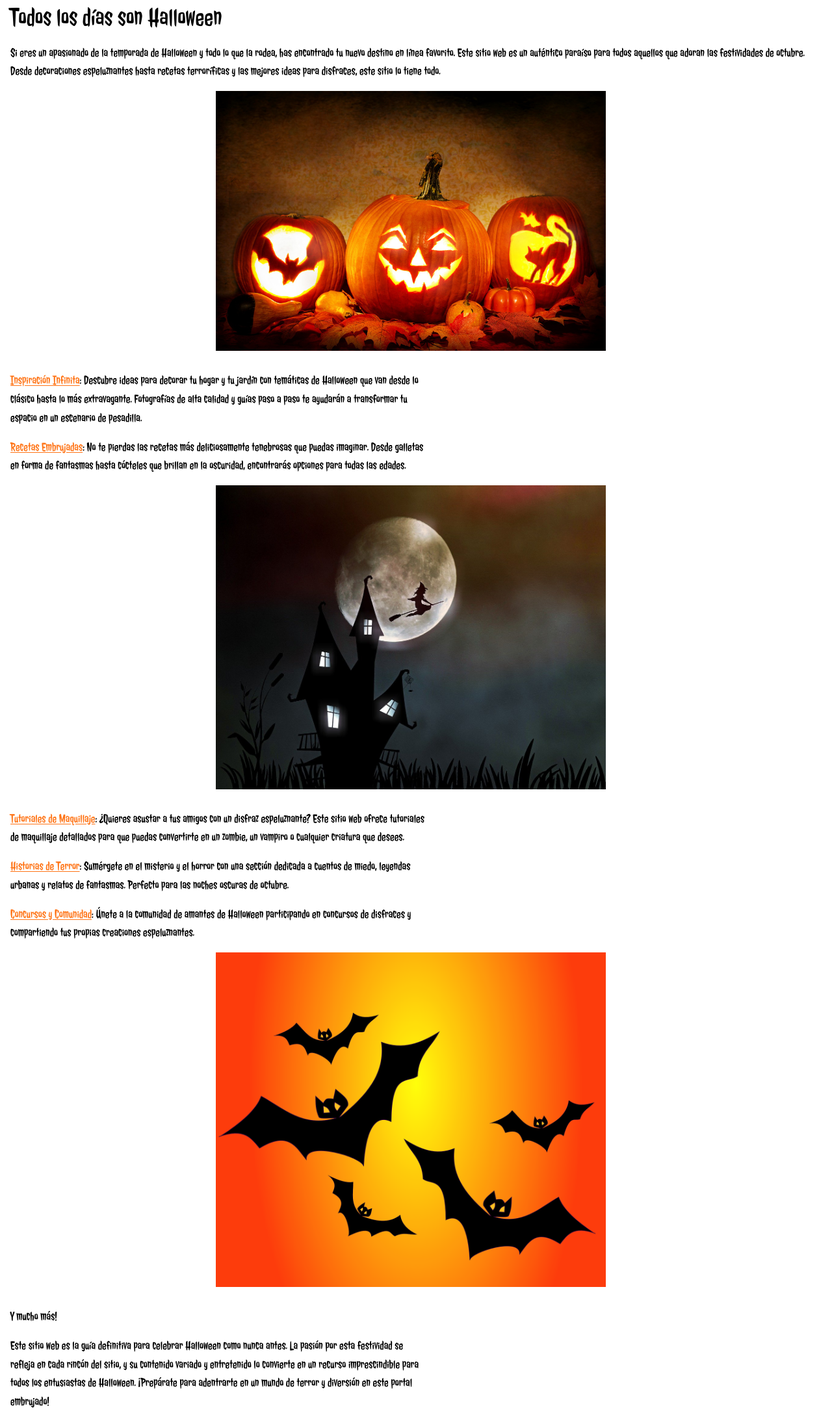
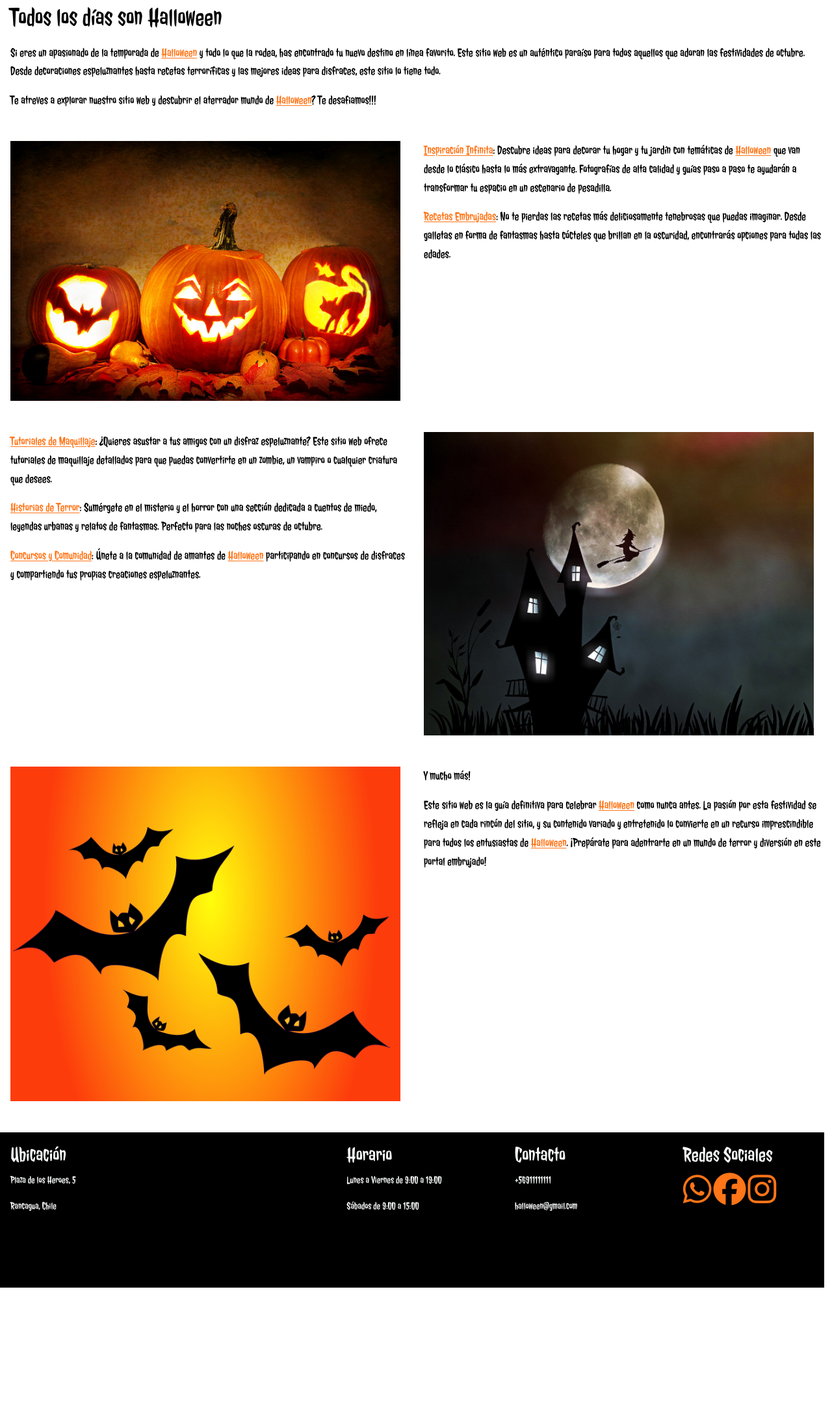
Before and after one commit to GonzaloRochaErices/proyecto_halloween_dw_coder, a website: page index.html in a window 1280 px wide. Shown: the part 75-2250 px from the top of the page at 65% size. After the commit the page ends 2057 px from the top, so only its background shows below. Drawn offline with Linux system fonts and the light colour scheme; grey boxes are pictures that could not be loaded.

Commit message:
correción gramatical, ajustes de margenes en imagenes y textos. se agrega imagen de despedida en contactos

```diff
--- a/index.html
+++ b/index.html
@@ -39,7 +39,7 @@
                             <a class="nav-link" href="./pages/info.html">Info</a>
                         </li>
                         <li class="nav-item">
-                            <a class="nav-link" href="./pages/galeria.html">Galeria</a>
+                            <a class="nav-link" href="./pages/galeria.html">Galería</a>
                         </li>
                         <li class="nav-item">
                             <a class="nav-link" href="./pages/contacto.html">Contacto</a>
@@ -58,25 +58,34 @@
 
             <div class="m-3">
                 <p>
-                    Si eres un apasionado de la temporada de Halloween y todo lo que la rodea, has encontrado tu
+                    Si eres un apasionado de la temporada de <span style="color: #ff7518; text-decoration: underline;">Halloween</span> y todo lo que la rodea, has
+                    encontrado tu
                     nuevo destino en línea favorito. Este sitio web es un auténtico paraíso para todos aquellos que
                     adoran las festividades de octubre. Desde decoraciones espeluznantes hasta recetas terroríficas
                     y las mejores ideas para disfraces, este sitio lo tiene todo.
+
+                </p>
+                <p>
+                    Te atreves a explorar nuestro sitio web y descubrir el aterrador mundo de <span
+                        style="color: #ff7518; text-decoration: underline;">Halloween</span>?
+                    Te desafiamos!!!
                 </p>
             </div>
 
-            <div class="container-fluid col-md-6 img-fluid imgAjust">
-                <img src="./assets/img/principal.jpg" class="img-fluid" alt="Imagen Principal Index Calabazas Talladas"
-                    height="400" width="600">
+            <div class="container-flex mt-5 m-3">
+                <div class="row">
+                    <div class="col-md-6 img-fluid">
+                        <img src="./assets/img/principal.jpg" class="img-fluid"
+                            alt="Imagen Principal Index Calabazas Talladas" height="400" width="600">
                     </div>
-
-
-
-            <div class="col-md-6 m-3">
+                    <div class="col-md-6">
                         <p>
-                    <span style="color: #ff7518; text-decoration: underline;">Inspiración Infinita</span>: Descubre
+                            <span style="color: #ff7518; text-decoration: underline;">Inspiración Infinita</span>:
+                            Descubre
                             ideas para decorar tu hogar y
-                    tu jardín con temáticas de Halloween que van desde lo clásico hasta lo más extravagante.
+                            tu jardín con temáticas de <span
+                                style="color: #ff7518; text-decoration: underline;">Halloween</span> que van desde lo
+                            clásico hasta lo más extravagante.
                             Fotografías de alta calidad y guías paso a paso te ayudarán a transformar tu espacio en un
                             escenario de pesadilla.
                         </p>
@@ -87,16 +96,12 @@
                             cócteles que brillan en la oscuridad, encontrarás opciones para todas las edades.
                         </p>
                     </div>
-
-
-
-            <div class=" container-fluid col-md-6 img-fluid imgAjust">
-                <img src="./assets/img/casa embrujada.jpg" class="img-fluid"
-                    alt="Imagen Principal Index Casa Embrujada con una bruja volando en su escoba" height="400"
-                    width="600">
+                </div>
             </div>
 
-            <div class="col-md-6 m-3">
+            <div class="container-flex mt-5 m-3">
+                <div class="row">
+                    <div class="col-md-6">
                         <p>
                             <span style="color: #ff7518; text-decoration: underline;">Tutoriales de Maquillaje</span>:
                             ¿Quieres asustar a tus amigos con
@@ -104,36 +109,58 @@
                             puedas convertirte en un zombie, un vampiro o cualquier criatura que desees.
                         </p>
                         <p>
-                    <span style="color: #ff7518; text-decoration: underline;">Historias de Terror</span>: Sumérgete
+                            <span style="color: #ff7518; text-decoration: underline;">Historias de Terror</span>:
+                            Sumérgete
                             en el misterio y el horror
-                    con una sección dedicada a cuentos de miedo, leyendas urbanas y relatos de fantasmas. Perfecto
+                            con una sección dedicada a cuentos de miedo, leyendas urbanas y relatos de fantasmas.
+                            Perfecto
                             para las noches oscuras de octubre.
                         </p>
                         <p>
-                    <span style="color: #ff7518; text-decoration: underline;">Concursos y Comunidad</span>: Únete a
+                            <span style="color: #ff7518; text-decoration: underline;">Concursos y Comunidad</span>:
+                            Únete a
                             la comunidad de amantes de
-                    Halloween participando en concursos de disfraces y compartiendo tus propias creaciones
+                            <span style="color: #ff7518; text-decoration: underline;">Halloween</span> participando en
+                            concursos de disfraces y compartiendo tus propias creaciones
                             espeluznantes.
                         </p>
 
                     </div>
-
-            <div class="container-fluid col-md-6 img-fluid imgAjust">
-                <img src="./assets/img/bats-151206_1280.png" class="img-fluid"
-                    alt="Imagen Principal Index pequeños murcielagos negros en fondo naranjo" height="400" width="600">
+                    <div class="col-md-6 img-fluid">
+                        <img src="./assets/img/casa embrujada.jpg" class="img-fluid"
+                            alt="Imagen Principal Index Casa Embrujada con una bruja volando en su escoba" height="400"
+                            width="600">
+                    </div>
+                </div>
             </div>
 
-            <div class="col-md-6 m-3">
+            <div class="container-flex mt-5 mb-5 m-3">
+                <div class="row">
+                    <div class="col-md-6 img-fluid">
+                        <img src="./assets/img/bats-151206_1280.png" class="img-fluid"
+                            alt="Imagen Principal Index pequeños murciélagos negros en fondo naranjo" height="400"
+                            width="600">
+                    </div>
+                    <div class="col-md-6">
                         <p>
                             Y mucho más!
                         </p>
                         <p>
-                    Este sitio web es la guía definitiva para celebrar Halloween como nunca antes. La pasión por
+                            Este sitio web es la guía definitiva para celebrar <span
+                                style="color: #ff7518; text-decoration: underline;">Halloween</span> como nunca antes.
+                            La pasión por
                             esta festividad se refleja en cada rincón del sitio, y su contenido variado y entretenido lo
-                    convierte en un recurso imprescindible para todos los entusiastas de Halloween. ¡Prepárate para
+                            convierte en un recurso imprescindible para todos los entusiastas de <span
+                                style="color: #ff7518; text-decoration: underline;">Halloween</span>. ¡Prepárate
+                            para
                             adentrarte en un mundo de terror y diversión en este portal embrujado!
                         </p>
                     </div>
+                </div>
+            </div>
+
+
+
 
 
 
@@ -167,11 +194,11 @@
         <section class="col-md-2 m-3">
             <h2>Redes Sociales</h2>
             <a href="https://www.whatsapp.com/" target="_blank"><i class="fab fa-whatsapp"
-                    style="font-size: 50px; color: #ffa500;"></i></a>
+                    style="font-size: 50px; color: #ff7518;"></i></a>
             <a href="https://www.facebook.com/" target="_blank"><i class="fab fa-facebook"
-                    style="font-size: 50px; color: #ffa500"></i></a>
+                    style="font-size: 50px; color: #ff7518"></i></a>
             <a href="https://www.instagram.com" target="_blank"><i class="fab fa-instagram"
-                    style="font-size: 50px; color: #ffa500"></i></a>
+                    style="font-size: 50px; color: #ff7518"></i></a>
         </section>
     </footer>
     <script src="./js/bootstrap.bundle.min.js"></script>
--- a/scss/_utilitarios.scss
+++ b/scss/_utilitarios.scss
@@ -15,6 +15,6 @@
 
    /* prueba colores botones formulario */
    .btn-orange {
-    background-color: #FFA500; /* código de color para naranja */
+    background-color: #ff7518; /* código de color para naranja */
     color: #fff; /* texto en blanco */
 }
```
Also changed, not shown: pages/contacto.html (+22 -11 lines), pages/galeria.html (+12 -12 lines), pages/info.html (+9 -9 lines), pages/nosotros.html (+13 -13 lines), css/estilos.css. Lines whose indentation alone changed are shown as unchanged.
